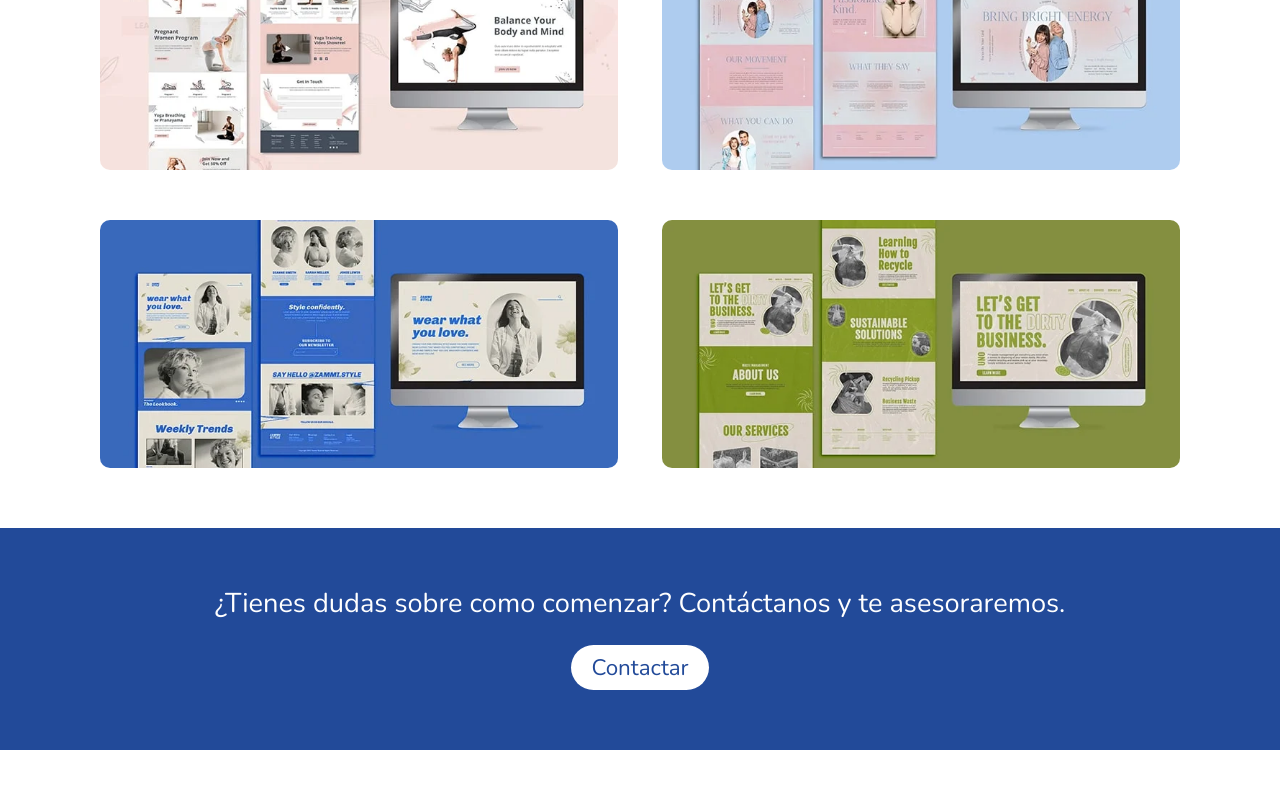
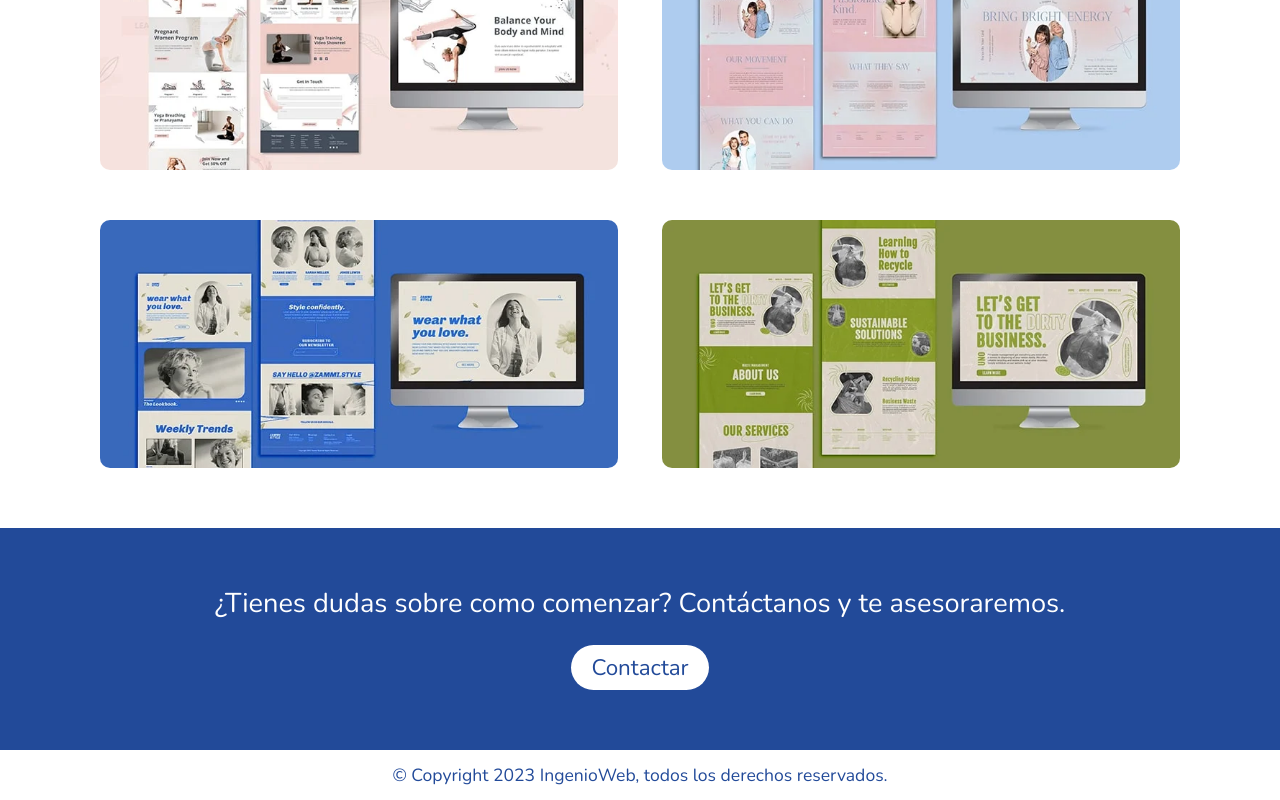
Before and after one commit to JhulianDev/IngenioWeb, a React (Vite) app: page / in a window 1280 px wide. Shown: the part 3751-4551 px from the top of the page. Before the commit the page ends 4501 px from the top, so only its background shows below. Built offline with nearby package versions, Linux system fonts and the light colour scheme.

Commit message:
Se agrega el componente 'Footer' a la aplicacion principal

```diff
--- a/src/components/App.jsx
+++ b/src/components/App.jsx
@@ -6,6 +6,7 @@ import Equipo from './sections/equipo/Equipo';
 import Paquetes from './sections/paquetes/Paquetes';
 import Portfolio from './sections/portfolio/Portfolio';
 import Contacto from './sections/contacto/Contacto';
+import Footer from './footer/Footer';
 
 
 const App = () => {
@@ -18,6 +19,7 @@ const App = () => {
       <Paquetes />
       <Portfolio />
       <Contacto />
+      <Footer />
     </>
   );
 };
```
